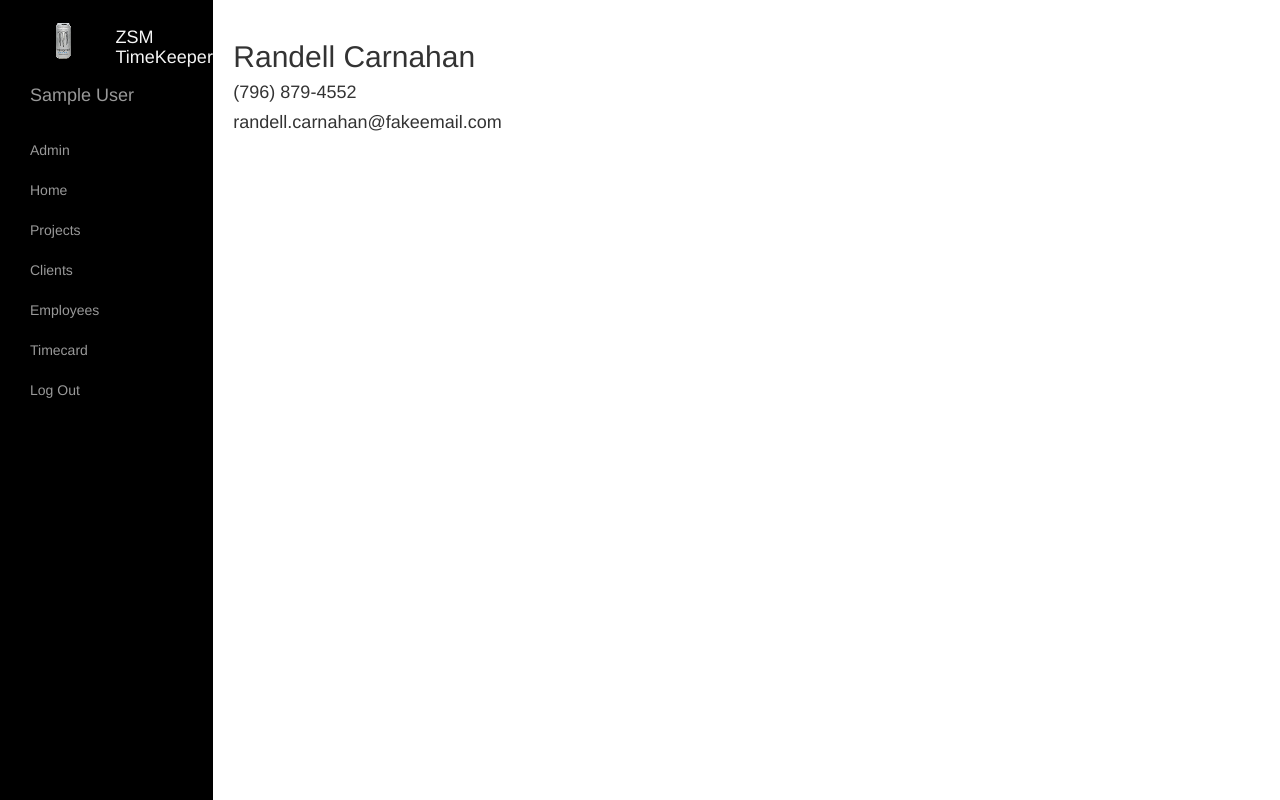
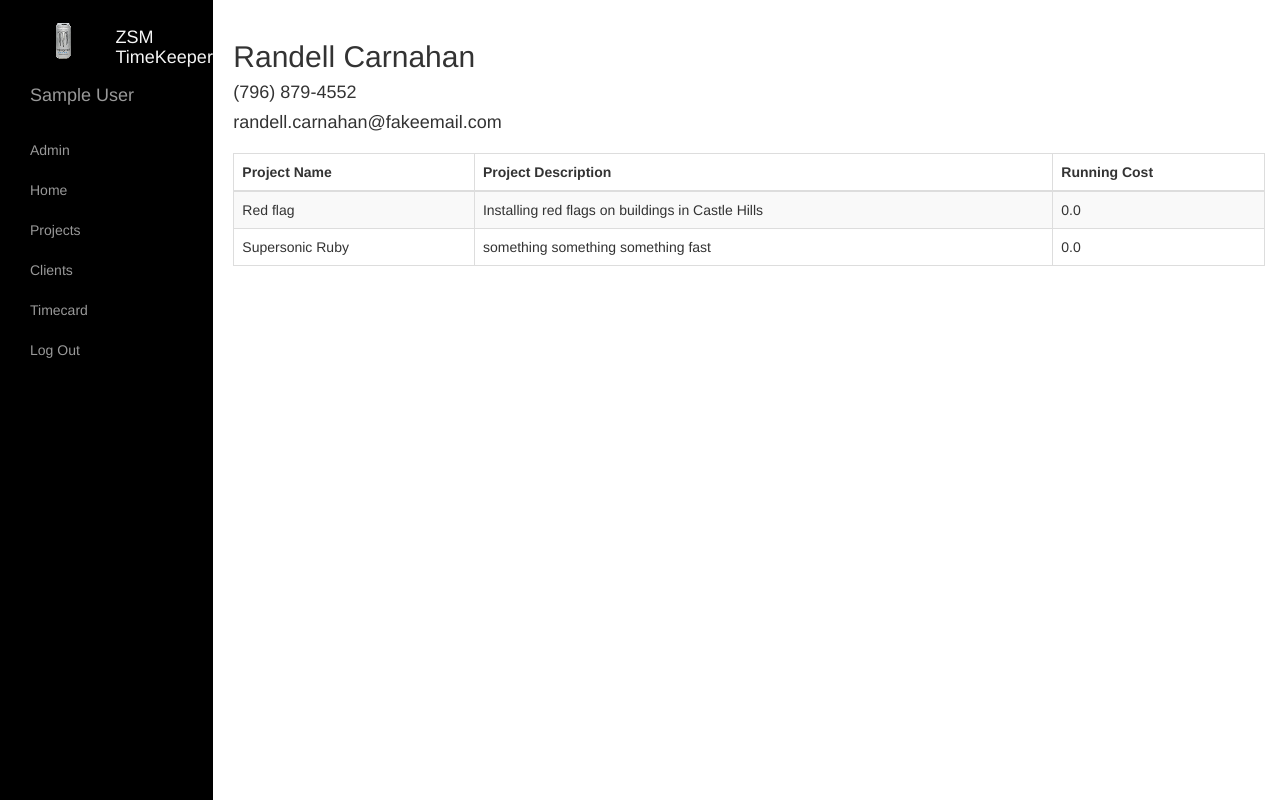
Before and after one commit to Stask9688/ZSM_TimeKeeper, a Django app: page /client_detail/1 in a window 1280 px wide. Run offline with Django 3.2, Linux system fonts and the light colour scheme; the visitor is signed in with stand-in values (Sample User, id 1); data comes from the database, SQL or seed files in the repository; parts of the project's set-up code (start-up, migrations or seed data) failed here and were passed over; some libraries are stand-ins or nearby versions.

Commit message:
sprint 2 demo changes

```diff
--- a/templates/base.html
+++ b/templates/base.html
@@ -59,9 +59,9 @@
                         <li class="col-md-12">
                             <a href="/clients">Clients</a>
                         </li>
-                        <li class="col-md-12">
-                            <a href="#">Employees</a>
-                        </li>
+{#                        <li class="col-md-12">#}
+{#                            <a href="#">Employees</a>#}
+{#                        </li>#}
                     {% endif %}
                     <li class="col-md-12">
                         <a href="/timecard">Timecard</a>
--- a/templates/client_detail.html
+++ b/templates/client_detail.html
@@ -6,7 +6,33 @@
         <h4> {{ client.phone_number }}</h4>
         <h4> {{ client.email }}</h4>
 
+
     </div>
+     <div class="col-md-12">
+        <table class="table table-striped table-bordered">
+            <thead>
+
+
+            <tr>
+                <th>Project Name</th>
+                <th>Project Description</th>
+                <th>Running Cost</th>
+            </tr>
+            </thead>
+            <tbody>
+
+            {% for item in projects %}
+                <tr onclick="window.location = '/client_detail/{{ item.pk }}'">
+                    <td>{{ item.project_name }}</td>
+                    <td>{{ item.project_description}}</td>
+                    <td>{{ item.running_cost }}</td>
+                </tr>
+            {% endfor %}
+            </tbody>
+        </table>
+    </div>
+
+
     <script>AjaxRequest.get_projects_by_client("{{ client.pk}}");</script>
 
 {% endblock %}
--- a/timekeeper/views.py
+++ b/timekeeper/views.py
@@ -44,9 +44,6 @@ def timecard(request):
     invalid_charge = False
     if 'submit' in request.GET:
         user = User.objects.get(username=request.user.get_username())
-        logging.debug(request.GET.get('project'))
-        logging.debug(request.GET.get('date'))
-        logging.debug(request.GET.get('hours'))
         print(request.GET)
         project = Project.objects.get(project_name=request.GET.get('project'))
         print("Charge", request.GET.get('charge'))
@@ -76,7 +73,9 @@ def project_detail(request, project_pk):
 @login_required
 def client_detail(request, client_pk):
     client = Client.objects.get(pk=client_pk)
-    return render(request, "client_detail.html", {"client": client})
+    projects = Project.objects.filter(client = client_pk)
+    print(projects)
+    return render(request, "client_detail.html", {"client": client, "projects":projects})
 
 
 @login_required
```
